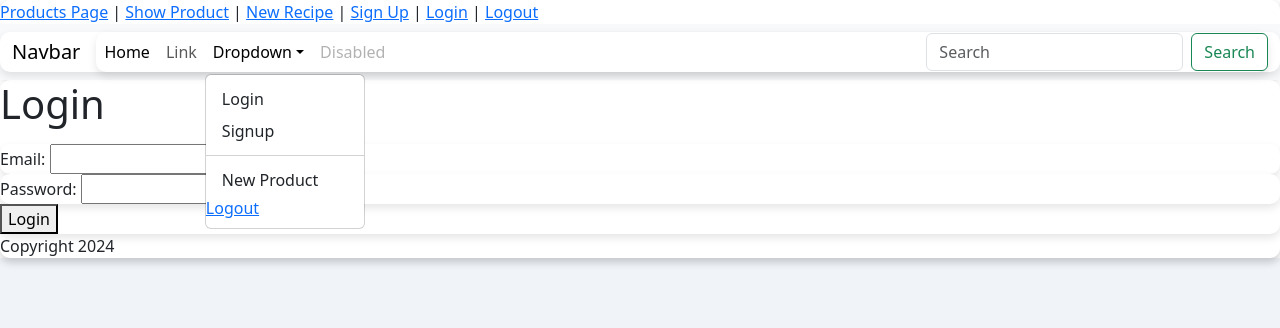
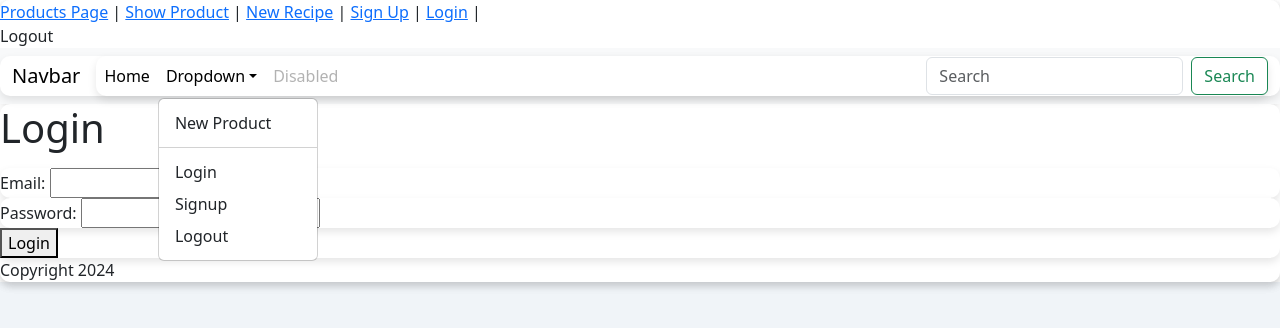
Before and after one commit to zackvalavanis/Mini-Capstone-Frontend, a React (Vite) app: page /LoginPage in a window 1280 px wide. Both pictures are taken after a click on the button "Dropdown". Shown: the top 328 px of the page. Built offline with nearby package versions, Linux system fonts and the light colour scheme.

Commit message:
working on navigator header

```diff
--- a/src/App.jsx
+++ b/src/App.jsx
@@ -37,13 +37,8 @@ const router = createBrowserRouter([
               <div className="collapse navbar-collapse" id="navbarSupportedContent">
                 <ul className="navbar-nav me-auto mb-2 mb-lg-0">
                   <li className="nav-item">
-                    <a className="nav-link active" aria-current="page" href="#">
+                    <a className="nav-link active" aria-current="page" href="/products">
                       Home
-                    </a>
-                  </li>
-                  <li className="nav-item">
-                    <a className="nav-link" href="#">
-                      Link
                     </a>
                   </li>
                   <li className="nav-item dropdown">
@@ -58,6 +53,14 @@ const router = createBrowserRouter([
                     </a>
                     <ul className="dropdown-menu">
                       <li>
+                        <a className="dropdown-item" href="/products/new">
+                          New Product
+                        </a>
+                      </li>
+                      <li>
+                        <hr className="dropdown-divider" />
+                      </li>
+                      <li>
                         <a className="dropdown-item" href="/LoginPage">
                           Login
                         </a>
@@ -68,15 +71,7 @@ const router = createBrowserRouter([
                         </a>
                       </li>
                       <li>
-                        <hr className="dropdown-divider" />
-                      </li>
-                      <li>
-                        <a className="dropdown-item" href="/products/new">
-                          New Product
-                        </a>
-                      </li>
-                      <li>
-                        <LogoutLink>Logout</LogoutLink>
+                        <LogoutLink className='dropdown-item'>Logout</LogoutLink>
                       </li>
                     </ul>
                   </li>
--- a/src/LoginPage.jsx
+++ b/src/LoginPage.jsx
@@ -1,5 +1,6 @@
 import axios from "axios";
 import { useState } from "react";
+import { useNavigate } from 'react-router-dom'
 
 const jwt = localStorage.getItem("jwt");
 if (jwt) {
@@ -8,6 +9,7 @@ if (jwt) {
 
 export function LoginPage() {
   const [errors, setErrors] = useState([]);
+  const navigate = useNavigate();
 
   const handleSubmit = (event) => {
     event.preventDefault();
@@ -20,7 +22,7 @@ export function LoginPage() {
         axios.defaults.headers.common["Authorization"] = "Bearer " + response.data.jwt;
         localStorage.setItem("jwt", response.data.jwt);
         event.target.reset();
-        window.location.href = "/"; // Change this to hide a modal, redirect to a specific page, etc.
+        navigate('/products');
       })
       .catch((error) => {
         console.log(error.response);
--- a/src/LogoutLink.jsx
+++ b/src/LogoutLink.jsx
@@ -1,16 +1,17 @@
 import axios from "axios";
+import { useNavigate } from 'react-router-dom'
 
 export function LogoutLink() {
+  const navigate = useNavigate();
+
   const handleClick = (event) => {
     event.preventDefault();
     delete axios.defaults.headers.common["Authorization"];
     localStorage.removeItem("jwt");
-    window.location.href = "/";
+    navigate('/loginPage');
   };
 
   return (
-    <a href="#" onClick={handleClick}>
-      Logout
-    </a>
+    <a className="dropdown-item" onClick={handleClick}>Logout</a>
   );
 }
```
